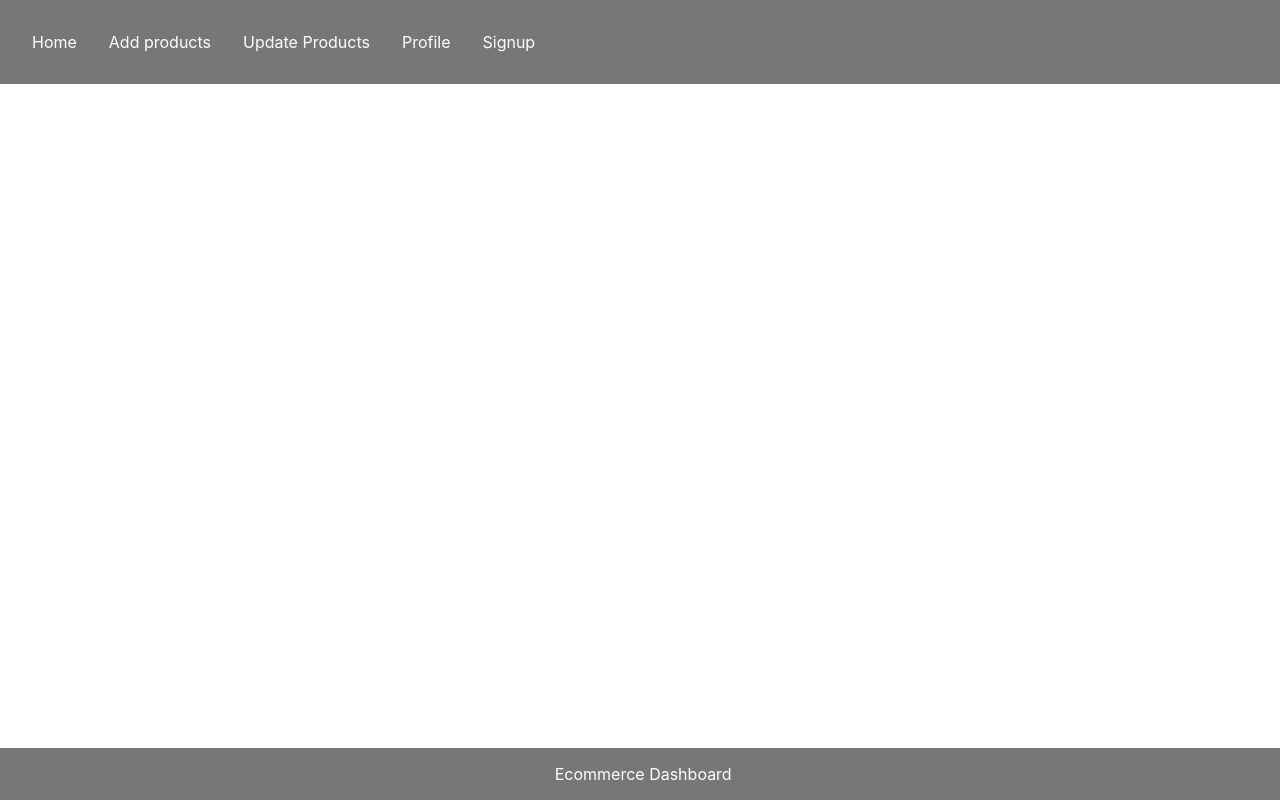
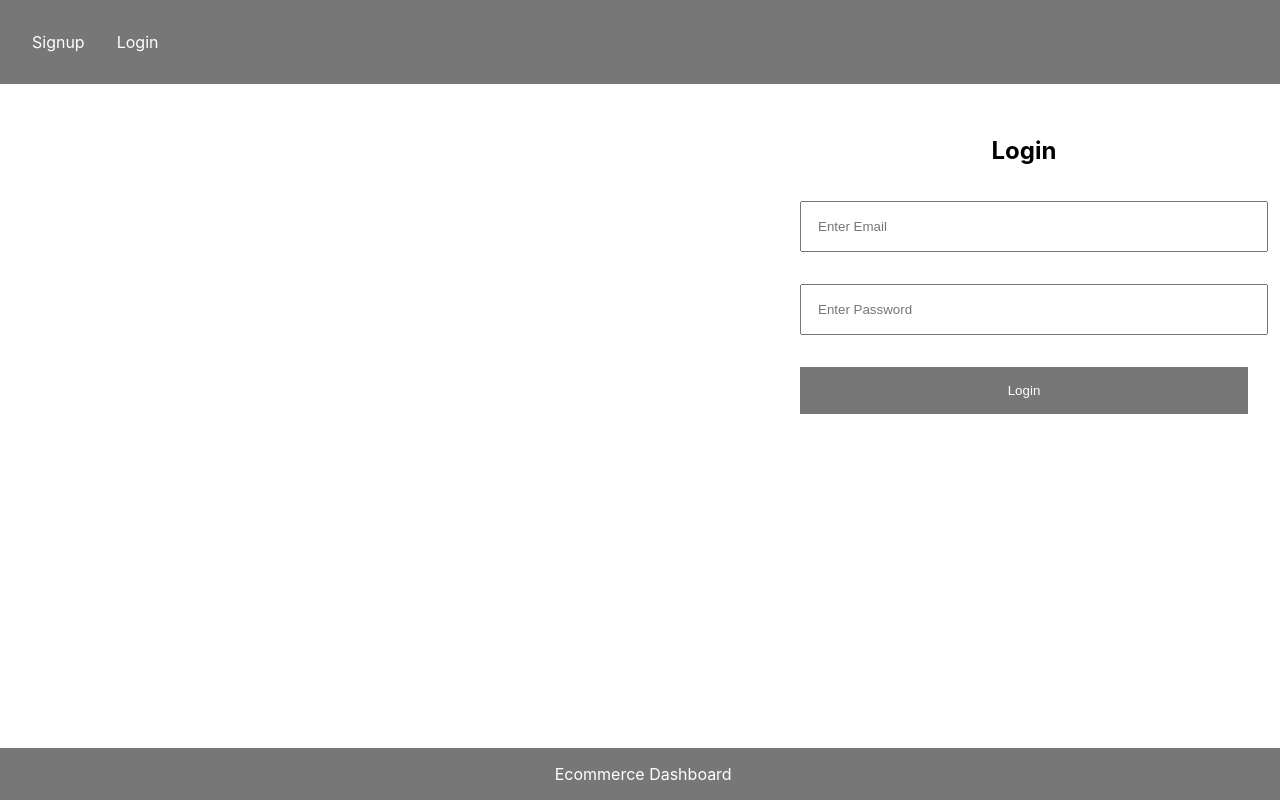
Before and after one commit to aashay28/ecommerce-dashboard, a React (Create React App) app in the folder frontend/: page /login in a window 1280 px wide. Built offline with nearby package versions, Linux system fonts and the light colour scheme.

Commit message:
Login functionality have been applied

```diff
--- a/frontend/src/App.js
+++ b/frontend/src/App.js
@@ -4,6 +4,7 @@ import { Routes, Route } from "react-router-dom";
 import Footer from "./components/Footer";
 import Signup from "./components/Signup";
 import Private from "./components/Private";
+import Login from "./components/Login";
 function App() {
   return (
     <div className='App'>
@@ -14,10 +15,14 @@ function App() {
           <Route path='/add' element={<h1>add product</h1>}></Route>
           <Route path='/update' element={<h1>update product</h1>}></Route>
           <Route path='/profile' element={<h1>profile</h1>}></Route>
-          <Route path='/logout' element={<h1>logout</h1>}></Route>
+          <Route
+            path='/logout'
+            element={<h2>you have been logged out</h2>}
+          ></Route>
         </Route>
 
         <Route path='/signup' element={<Signup />}></Route>
+        <Route path='/login' element={<Login />}></Route>
       </Routes>
       <Footer />
     </div>
--- /dev/null
+++ b/frontend/src/components/Login.js
@@ -0,0 +1,58 @@
+import React, { useEffect, useState } from "react";
+import "../App.css";
+import { useNavigate } from "react-router-dom";
+const Login = () => {
+  const navigate = useNavigate();
+
+  const [email, setEmail] = useState("");
+  const [password, setPassword] = useState("");
+  const collectData = async () => {
+    let result = await fetch("http://localhost:8000/login", {
+      method: "post",
+      body: JSON.stringify({ email, password }),
+      headers: {
+        "Content-Type": "application/json",
+      },
+    });
+    result = await result.json();
+
+    if (result.status === 200) {
+      localStorage.setItem("user", JSON.stringify(result));
+      navigate("/");
+      setEmail("");
+      setPassword("");
+    }
+  };
+
+  useEffect(() => {
+    const auth = localStorage.getItem("user");
+    if (auth) {
+      navigate("/");
+    }
+  }, [navigate]);
+  return (
+    <div className='signup'>
+      <h2>Login</h2>
+
+      <input
+        className='inputbox'
+        type='text'
+        onChange={(e) => setEmail(e.target.value)}
+        placeholder='Enter Email'
+        value={email}
+      />
+      <input
+        className='inputbox'
+        type='password'
+        onChange={(e) => setPassword(e.target.value)}
+        placeholder='Enter Password'
+        value={password}
+      />
+      <button type='button' onClick={collectData}>
+        Login
+      </button>
+    </div>
+  );
+};
+
+export default Login;
--- a/frontend/src/components/Nav.js
+++ b/frontend/src/components/Nav.js
@@ -1,10 +1,17 @@
 import React from "react";
-import { Link } from "react-router-dom";
+import { Link, useNavigate } from "react-router-dom";
 const Nav = () => {
+  const navigate = useNavigate();
   const auth = localStorage.getItem("user");
-
+  const logoutHandler = () => {
+    localStorage.removeItem("user");
+    if (!auth) {
+      navigate("/login");
+    }
+  };
   return (
     <div>
+      {auth ? (
         <ul className='nav-ul'>
           <li>
             <Link to='/'>Home</Link>
@@ -20,13 +27,21 @@ const Nav = () => {
           </li>
 
           <li>
-          {auth ? (
-            <Link to='/logout'>Logout</Link>
-          ) : (
-            <Link to='/signup'>Signup</Link>
-          )}
+            <Link to='/logout' onClick={logoutHandler}>
+              Logout
+            </Link>
           </li>
         </ul>
+      ) : (
+        <ul className='nav-ul'>
+          <li>
+            <Link to='/signup'>Signup</Link>
+          </li>
+          <li>
+            <Link to='/login'>Login</Link>
+          </li>
+        </ul>
+      )}
     </div>
   );
 };
```
Also changed, not shown: 1 other file (tests, documents, lock files or other folders). Lines whose indentation alone changed are shown as unchanged.
